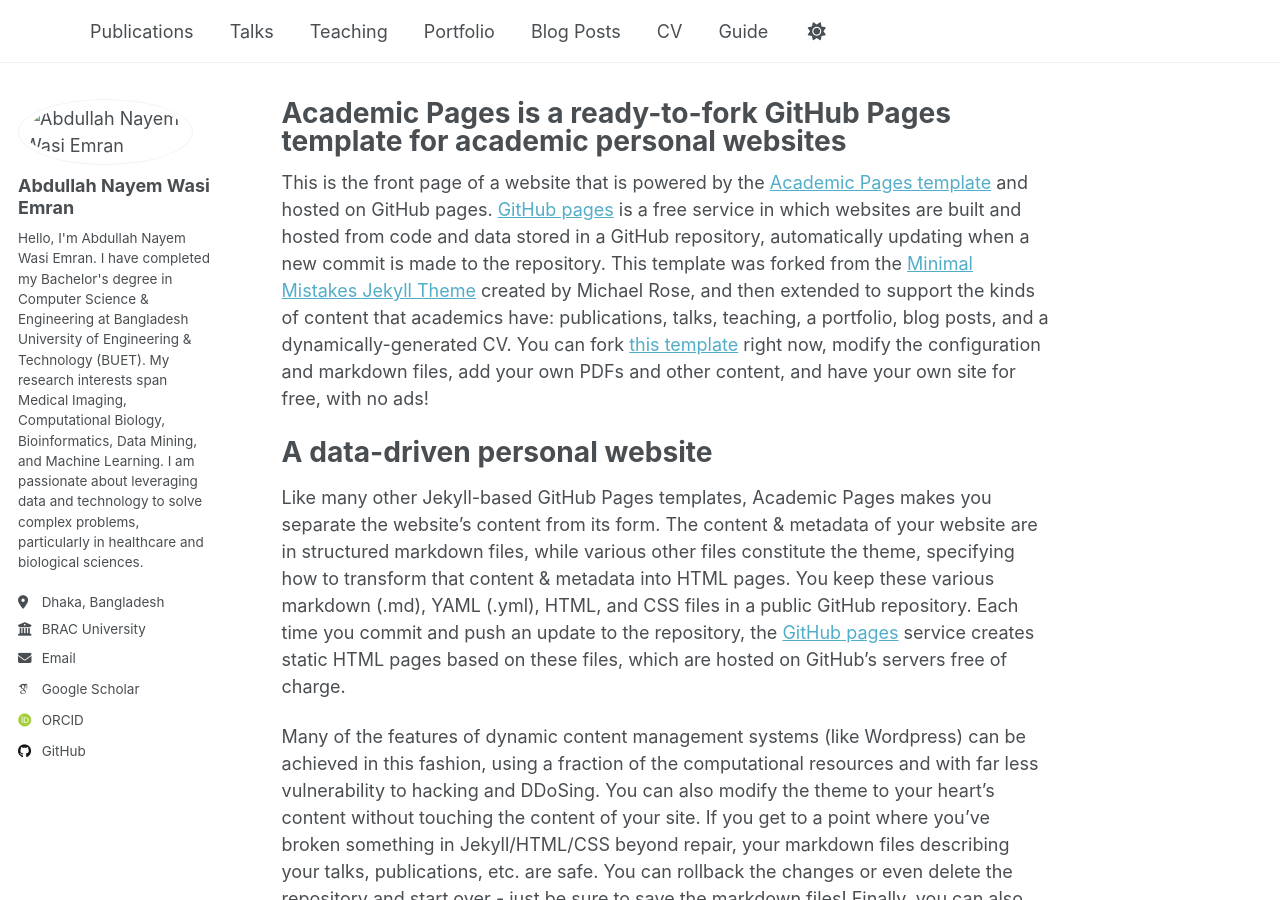
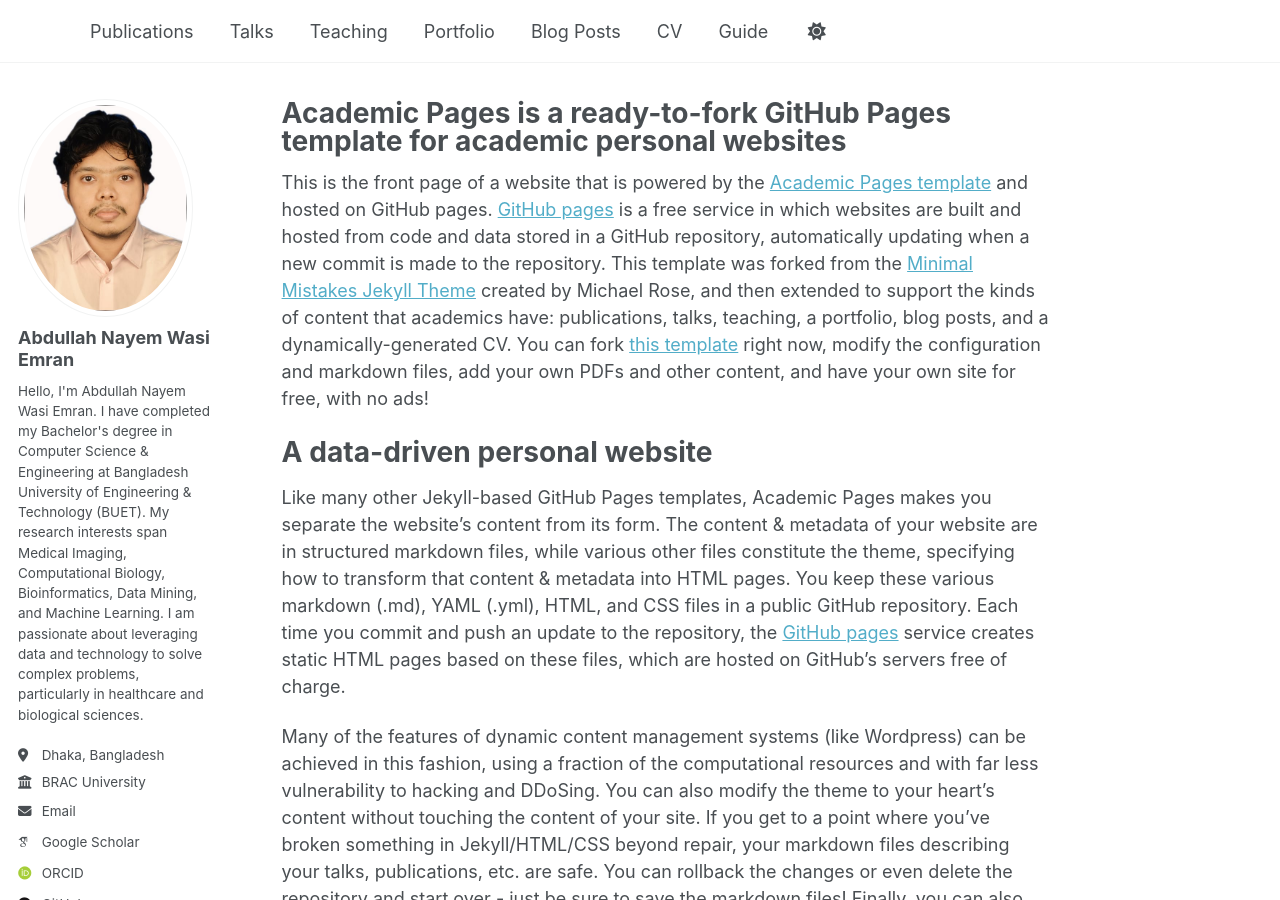
Before and after one commit to Nayem9274/nayem9274.github.io, a Jekyll site: the page built from _pages/about.md, in a window 1280 px wide and 900 px high. Built offline with Jekyll 4.4.1, drawn with Linux system fonts in a browser that asks for light colours; some web fonts are replaced.

Commit message:
Update _config.yml

```diff
--- a/_config.yml
+++ b/_config.yml
@@ -22,7 +22,7 @@
 #               Additional customization can be done by editing /_includes/author-profile.html
 author:
   # Biographic information
-  avatar           : "nayem9274.github.io/images/Nayem.jpeg"
+  avatar           : "Nayem.jpeg"
   name             : "Abdullah Nayem Wasi Emran"
   pronouns         : # example: "she/her"
   bio              : "Hello, I'm Abdullah Nayem Wasi Emran. I have completed my Bachelor's degree in Computer Science & Engineering at Bangladesh University of
```
